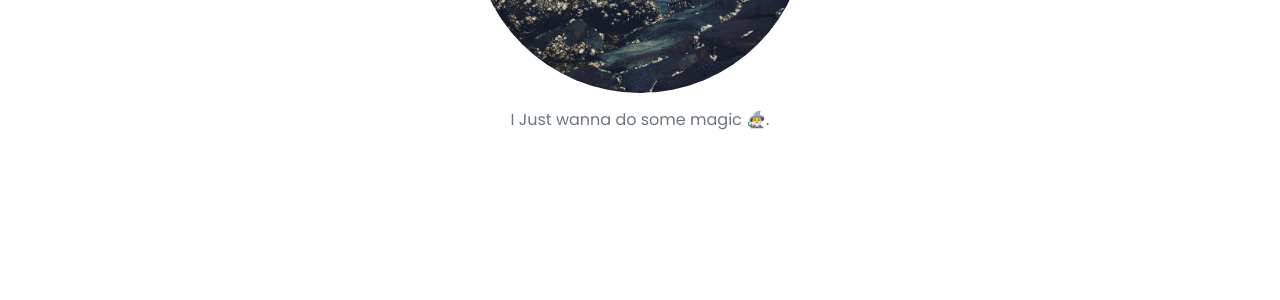
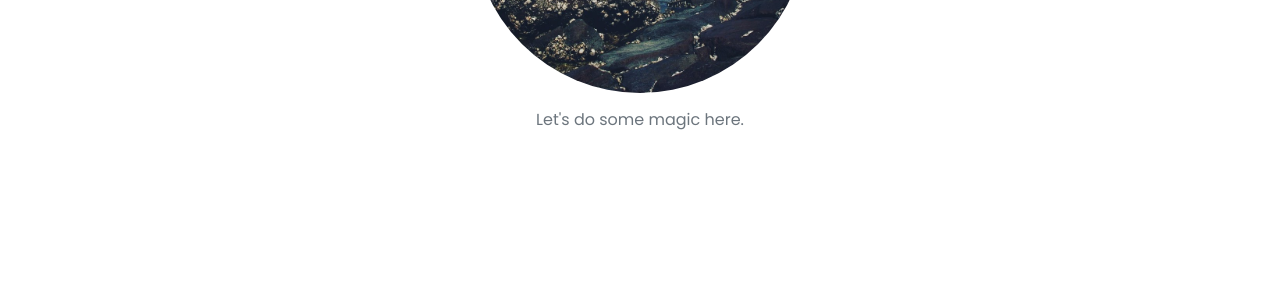
Before and after one commit to toto-thi/toto-thi.github.io, a Jekyll site: the page built from pages/index.md, in a window 1280 px wide. Shown: the part 403-703 px from the top of the page. Built offline with Jekyll 4.4.1, drawn with Linux system fonts in a browser that asks for light colours; nearby versions of some CDN libraries; emoji names are drawn with the system emoji font.

```diff
--- a/_config.yml
+++ b/_config.yml
@@ -1,7 +1,7 @@
 ### Site Settings ###
 title               : Code with Toto
 description         : >-
-                      I Just wanna do some magic :mage_man:.
+                      Let's do some magic here.
 baseurl             : ""                                # Change to empty quotes if you are hosting your site at <your-username>.github.io directly
 repository          : toto-thi/toto-thi.github.io       # Change to <your-username>/<your-username>.github.io (or remove it if you don't need remote projects)
 remote_theme        : YoussefRaafatNasry/portfolYOU
@@ -24,7 +24,7 @@ nav_exclude:                                            # The following paths ar
 ### Author Info ###
 author:
   name              : Toto Thii
-  image             : assets/profile-pic.jpeg
+  image             : assets/profile-pic.jpeg  #trying to fix now
 # behance           : your_username
 # dribbble          : your_username
   email             : thiakoneto@gmail.com
```
Also changed, not shown: _projects/(2) Awesome Project.md (+1 -1 lines).
